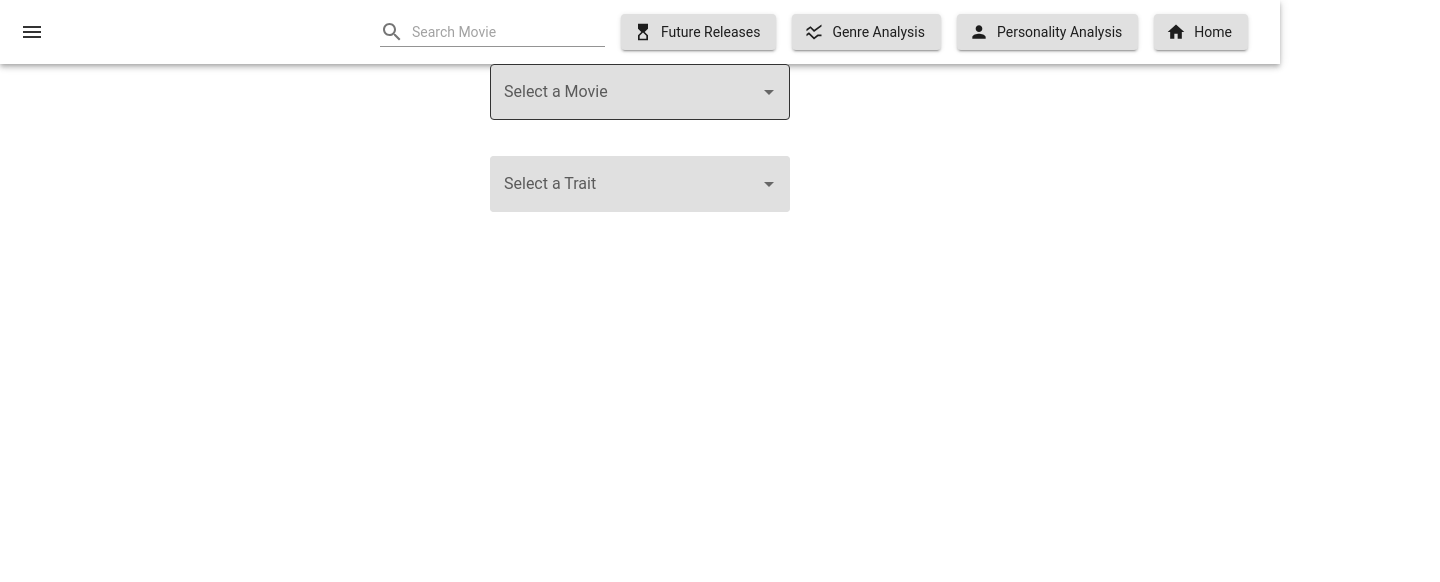
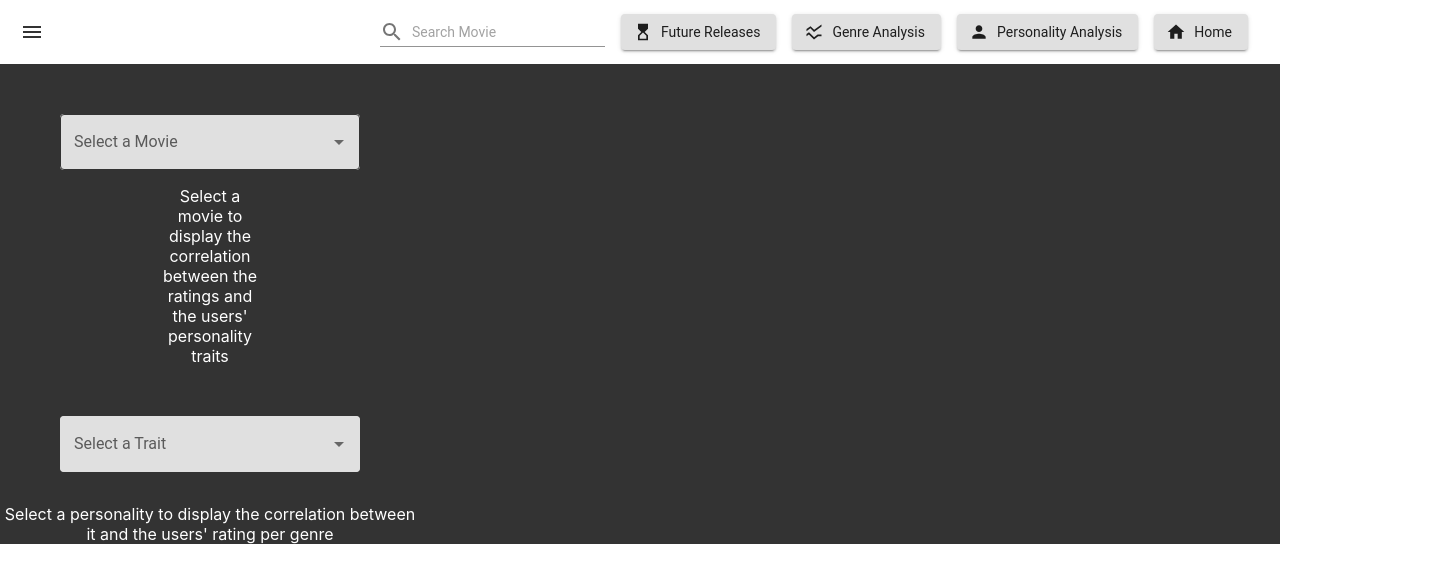
Before and after one commit to Zineb001/db-cw, a React (Create React App) app in the folder react-frontend/: page /personality-analysis in a window 1280 px wide. Shown: the top 582 px of the page, 1440 px wide, since content can reach past the window. Built offline with nearby package versions, Linux system fonts and the light colour scheme; no server answers.

Commit message:
updated style

```diff
--- a/react-frontend/src/components/style.css
+++ b/react-frontend/src/components/style.css
@@ -336,3 +336,22 @@
   width: 100%; /* Take up the entire horizontal space */
   background-color: #ffffff;
 }
+
+.personality-container {
+  display: flex;
+  align-items: center;
+  background-color: #333333;
+  padding-top: 50px;
+  gap: 20px;
+  padding-bottom: 20;
+}
+.personality-menu-container {
+  flex: 1;
+  display: flex;
+  justify-content: center;
+}
+.personality-histogram-container {
+  flex: 2;
+  display: flex;
+  justify-content: center;
+}
```
